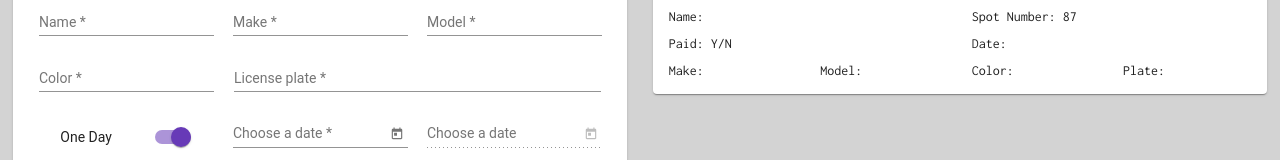
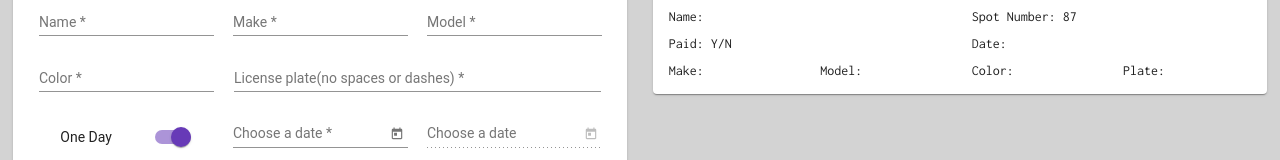
Before and after one commit to arensbrendan/CS3910DigitalParkingSolutions, an Angular app: page /park in a window 1280 px wide. Shown: the part 173-333 px from the top of the page. Built offline with nearby package versions, Linux system fonts and the light colour scheme.

Commit message:
The last one from me - Clay

```diff
--- a/src/app/parking-reservation/create-reservation.component.html
+++ b/src/app/parking-reservation/create-reservation.component.html
@@ -29,7 +29,7 @@
 
         <mat-form-field class="license">
           <input [(ngModel)]="reservation.licensePlate" class="input-box" matInput matTooltip="Your car's license plate"
-                placeholder="License plate" required minlength ="7" maxlength="7" (change)="checkRequirements()">
+                placeholder="License plate(no spaces or dashes)" required minlength ="7" maxlength="7" (change)="checkRequirements()">
         </mat-form-field>
       </div>
       <div class="input-row">
--- a/src/app/parking-reservation/create-reservation.component.ts
+++ b/src/app/parking-reservation/create-reservation.component.ts
@@ -33,8 +33,8 @@ export class CreateReservationComponent implements OnInit {
   }
 
   checkRequirements(){
-    if(this.reservation.licensePlate.length == 7 && this.reservation.startDate != undefined && this.reservation.name.length < 1 && this.reservation.color.length < 1
-       && this.reservation.make.length < 1 && this.reservation.model.length < 1)
+    if(this.reservation.licensePlate.length == 7 && this.reservation.startDate != undefined && this.reservation.name.length >= 1 && this.reservation.color.length >= 1
+       && this.reservation.make.length >= 1 && this.reservation.model.length >= 1)
       return false;
     else
       return true;
--- a/src/app/parking-reservation/ticket-created/ticket-created.component.html
+++ b/src/app/parking-reservation/ticket-created/ticket-created.component.html
@@ -5,7 +5,7 @@
   <div class="">
     <div class="ticket-row">
       <span class="ticket-box-1">Name: {{data.name}}</span>
-      <span class="ticket-box-1">Spot Number: XXXXX</span>
+      <span class="ticket-box-1">Spot Number: {{data.spotNumber}}</span>
     </div>
     <div class="ticket-row">
       <span class="ticket-box-1">Paid: Y/N</span>
```
